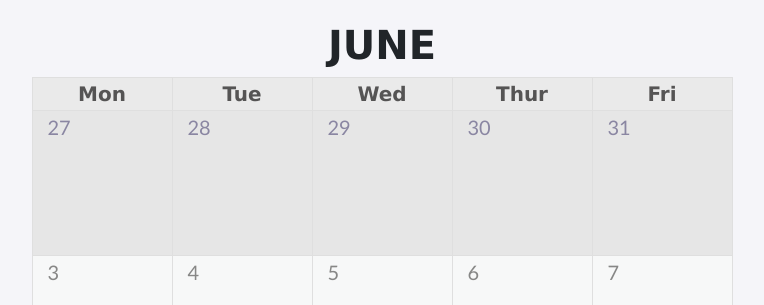
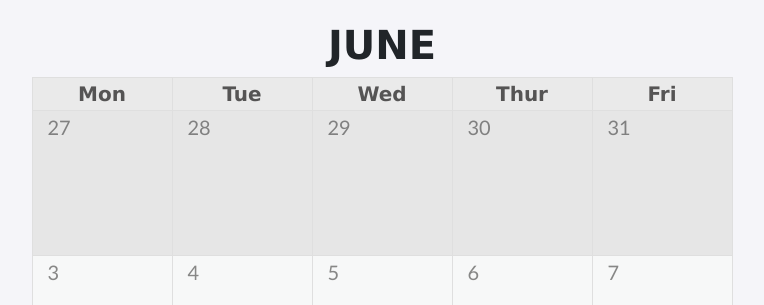
Before and after one commit to nasramo/EXPgcse24, a plain HTML site: page index.html in a window 1280 px wide. Shown: the part 1050-1355 px from the top of the page, 258-1022 px from the left. Drawn offline with nearby package versions, Linux system fonts and the light colour scheme.

Commit message:
fix colour of greyed text to not be so blue
fixes issue #12 yay!!!!!!

```diff
--- a/style.css
+++ b/style.css
@@ -104,7 +104,7 @@ button{
 }
 .bk{
     background: #e6e6e6;
-    color: #8a86a2;
+    color: #808080;
 }
 .note{
     font-family: Tahoma, Trebuchet MS, Verdana, Arial;
```
